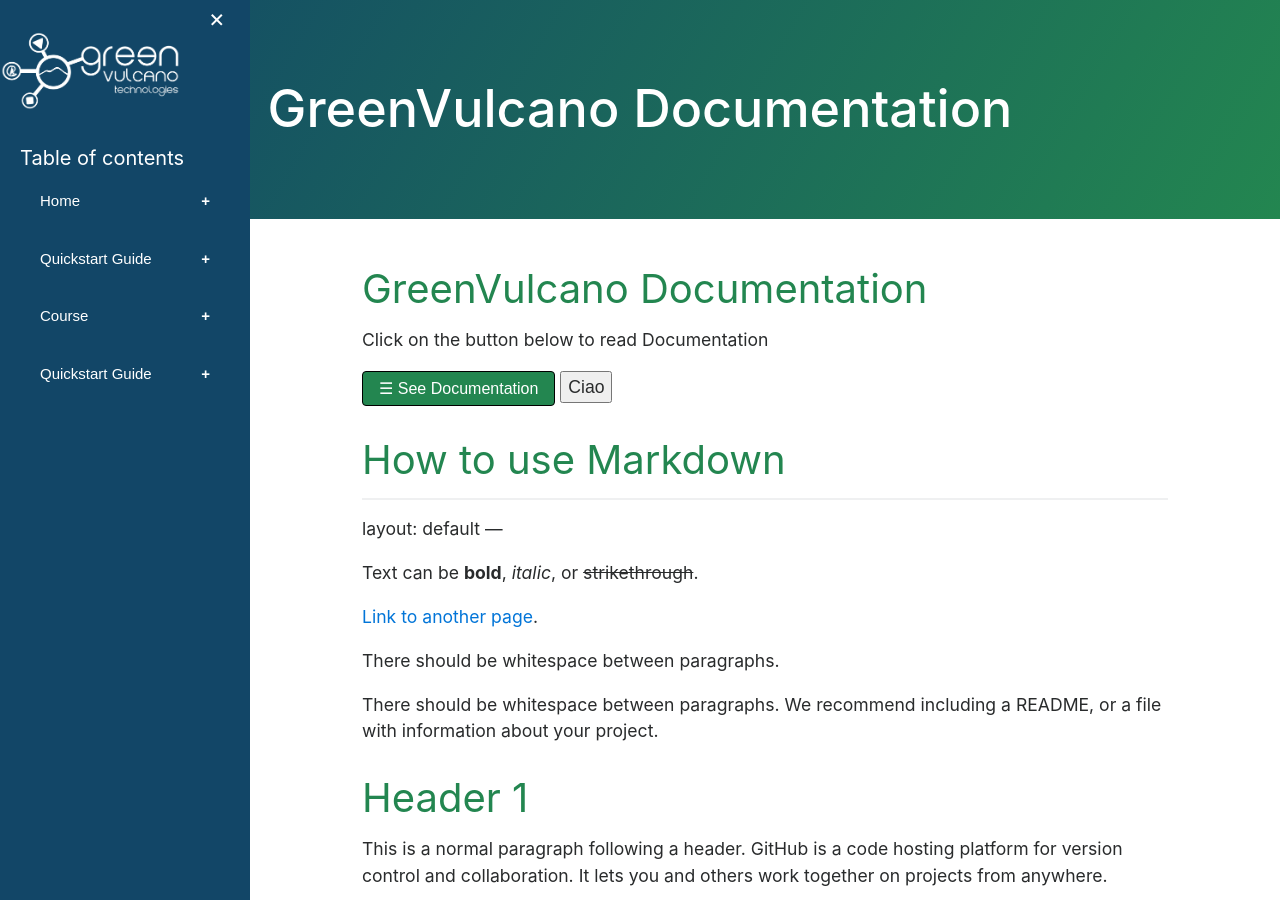
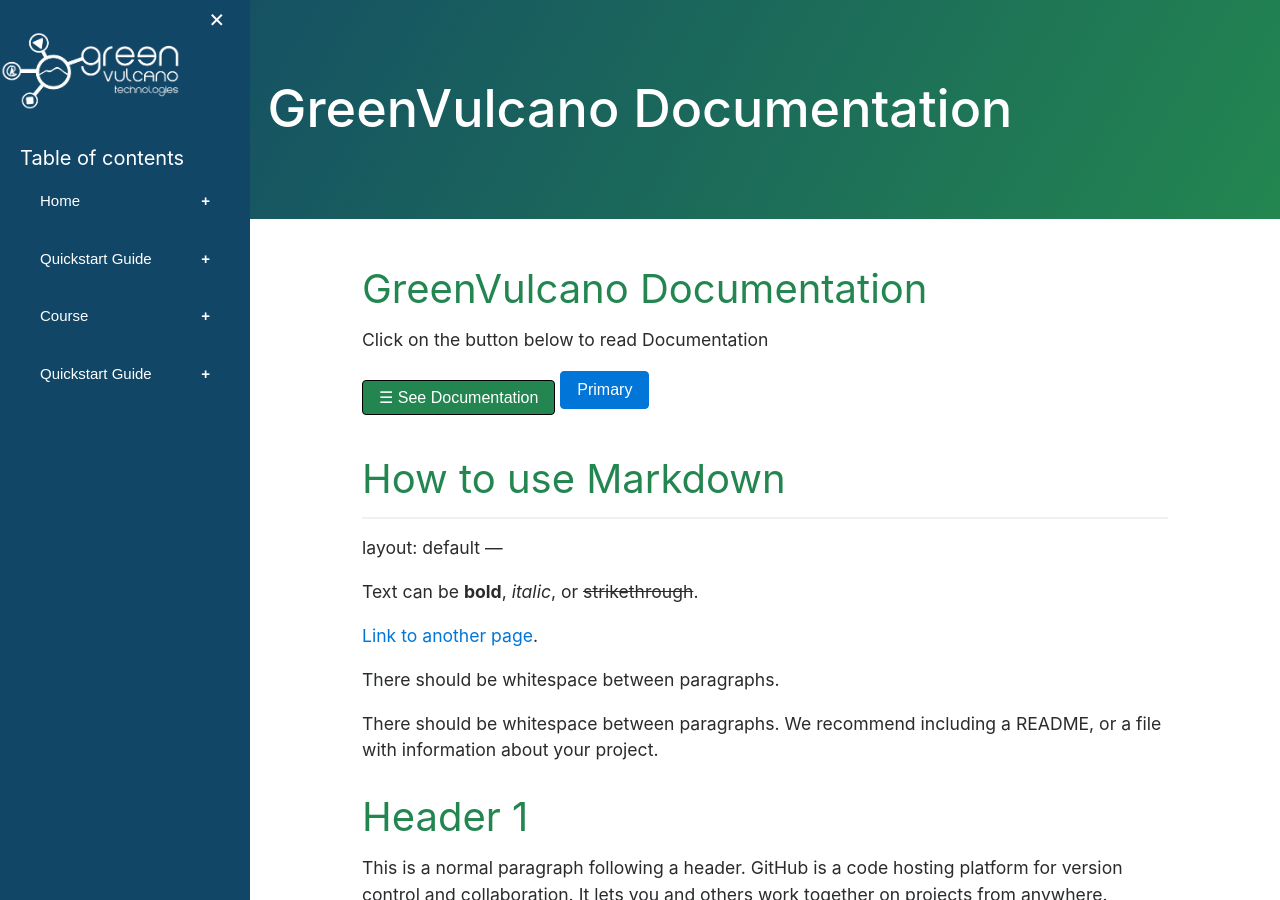
Before and after one commit to dianamw/GreenVulcano-Beta, a Jekyll site: the page built from index.md, in a window 1280 px wide and 900 px high. Built offline with Jekyll 4.4.1, drawn with Linux system fonts in a browser that asks for light colours; our own code applies the rules of GitHub Pages for plain Markdown files; the repository's description, which GitHub fills in, is left out.

Commit message:
Update body.html

```diff
--- a/_includes/body.html
+++ b/_includes/body.html
@@ -65,7 +65,7 @@
       <h1>GreenVulcano Documentation</h1>
       <p>Click on the button below to read Documentation</p>
 	    <button class="Button Button-green" onclick="openNav();">&#9776; See Documentation</button>
-	    <button class"btn btn-primary">Ciao</button>
+	    <button type="button" class="btn btn-primary">Primary</button>
       {{ content }}
 	<!-- Here ends the Main -->
 </body>
```
